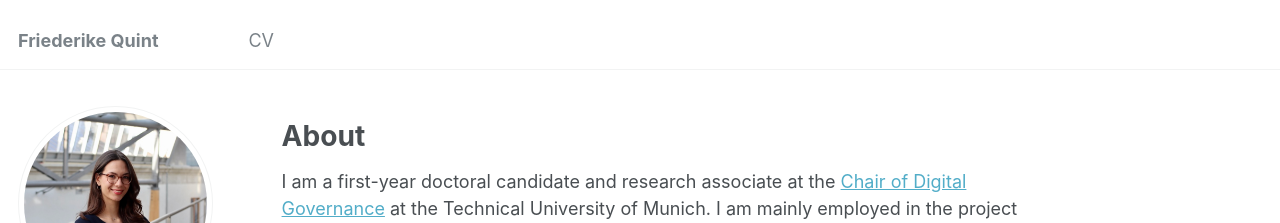
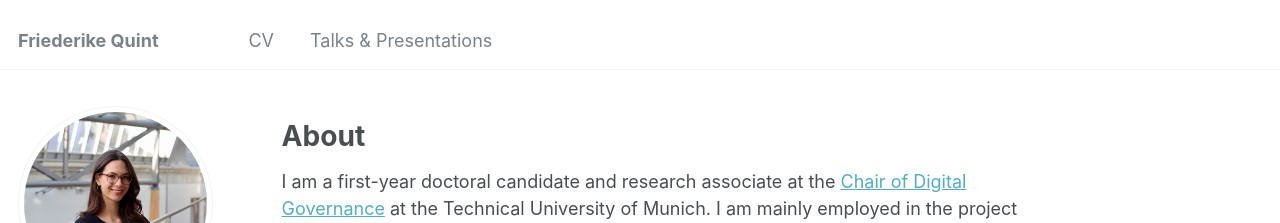
Before and after one commit to friederikequint/friederikequint.github.io, a Jekyll site: the page built from _pages/about.md, in a window 1280 px wide. Shown: the top 223 px of the page. Built offline with Jekyll 4.4.1, drawn with Linux system fonts in a browser that asks for light colours.

Commit message:
Update navigation.yml

```diff
--- a/_data/navigation.yml
+++ b/_data/navigation.yml
@@ -3,8 +3,8 @@ main:
   - title: "CV"
     url: /cv/
 
-#  - title: "Talks"
- #   url: /talks/
+  - title: "Talks & Presentations"
+    url: /talks/
 
 
 #  - title: "Publications"
```
